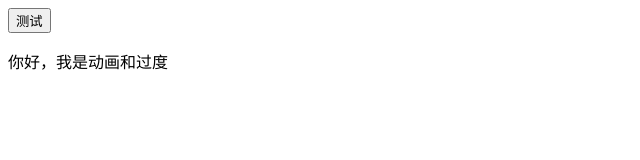
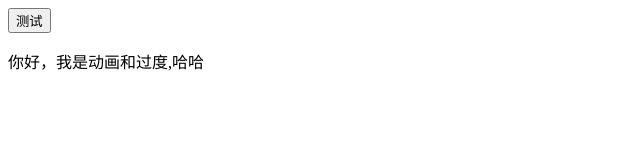
Before and after one commit to zhangbo365/dsj01, a plain HTML site: page temp.html in a window 1280 px wide. Shown: the full height of the page, 0-640 px from the left. Drawn offline with Linux system fonts and the light colour scheme.

Commit message:
测试后的哈哈

```diff
--- a/temp.html
+++ b/temp.html
@@ -13,7 +13,7 @@
         enter-active-class="animate__animated animate__lightSpeedInLeft"
         leave-active-class="animate__animated animate__lightSpeedOutRight"
       >
-        <p v-if="show">你好，我是动画和过度</p>
+        <p v-if="show">你好，我是动画和过度,哈哈</p>
       </transition>
     </div>
     <script>
```
